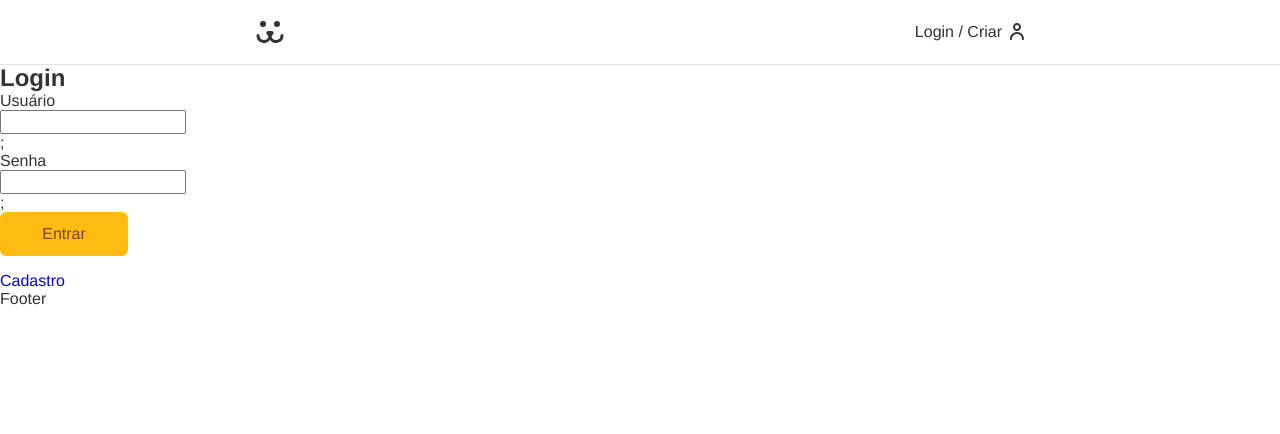
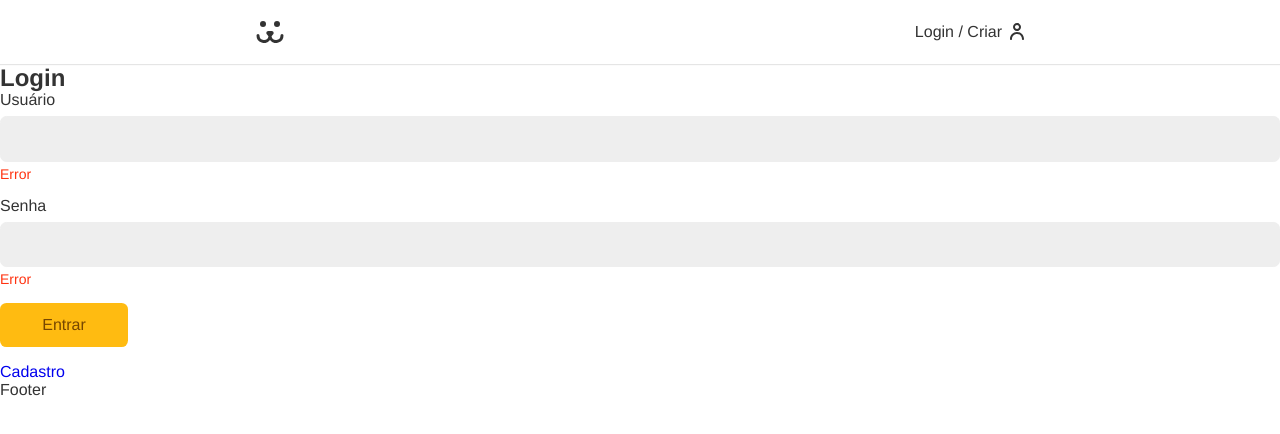
Before and after one commit to AmaranteWellington/Dogs, a React (Vite) app: page /login in a window 1280 px wide. Shown: the top 434 px of the page. Built offline with nearby package versions, Linux system fonts and the light colour scheme.

Commit message:
finalizando a estilização do input e button

```diff
--- a/src/Components/Forms/Input.jsx
+++ b/src/Components/Forms/Input.jsx
@@ -3,9 +3,12 @@ import styles from './Input.module.css';
 
 const Input = ({ label, type, name }) => {
   return (
-    <div>
-      <label htmlFor={name}>{label}</label>
-      <input id={name} name={name} className={styles.Input} type={type} />;
+    <div className={styles.wrapper}>
+      <label htmlFor={name} className={styles.label}>
+        {label}
+      </label>
+      <input id={name} name={name} className={styles.input} type={type} />
+      <p className={styles.error}>Error</p>
     </div>
   );
 };
--- a/src/Components/Forms/Input.module.css
+++ b/src/Components/Forms/Input.module.css
@@ -0,0 +1,32 @@
+.wrapper{
+  margin-bottom: 1rem;
+}
+.input{
+  border: 1px solid #eee;
+  display: block;
+  width: 100%;
+  font-size: 1rem;
+  padding: 0.8rem;
+  border-radius: 0.4rem;
+  background: #eee;
+  transition: 0.2s;
+}
+.input:focus,
+.input:hover{
+  outline: none;
+  border-color: #fb1;
+  background: white;
+  box-shadow: 0 0 0 3px #fea;
+}
+
+.label{
+  display: block;
+  font-size: 1rem;
+  line-height: 1;
+  padding-bottom: 0.5rem;
+}
+.error{
+  color: #f31;
+  font-size: 0.875rem;
+  margin-top: 0.25rem;
+}
```
